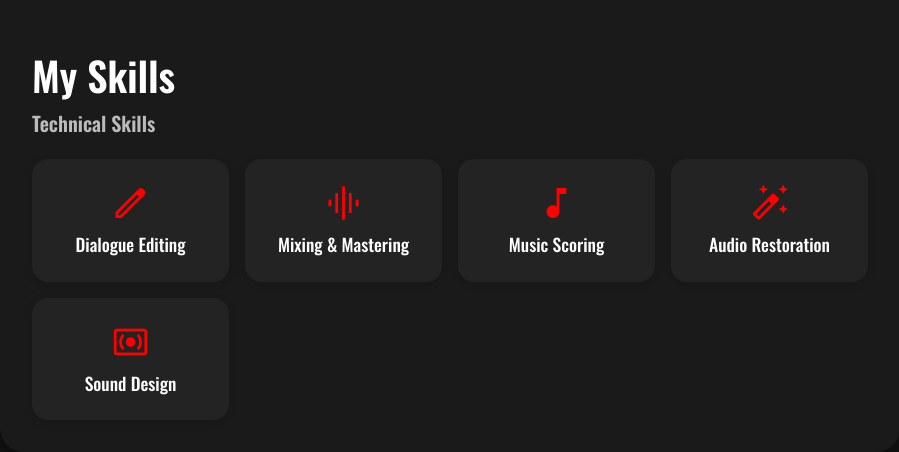
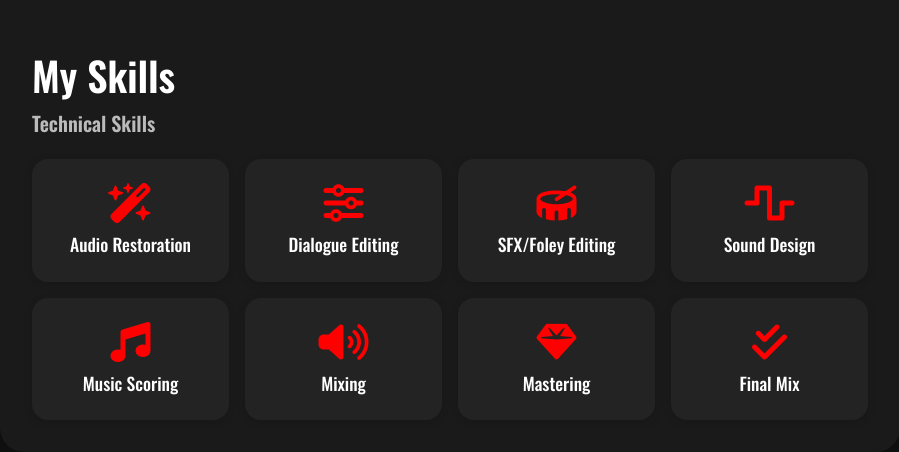
Before and after one commit to MoSiraphob/MoPortfolio, a plain HTML site: page index.html in a window 1280 px wide. Shown: the part 1383-1835 px from the top of the page, without its empty margins (260-1159 px from the left). Drawn offline with nearby package versions, Linux system fonts and the light colour scheme.

Commit message:
Skill Edit

```diff
--- a/index.html
+++ b/index.html
@@ -18,6 +18,9 @@
   <link rel="preconnect" href="https://fonts.googleapis.com">
   <link rel="preconnect" href="https://fonts.gstatic.com" crossorigin>
   <link href="https://fonts.googleapis.com/css2?family=Noto+Sans+Thai:wght@100..900&family=Oswald:wght@200..700&display=swap" rel="stylesheet">
+
+  <!-- Font Awesome CSS -->
+  <link rel="stylesheet" href="https://cdnjs.cloudflare.com/ajax/libs/font-awesome/6.4.2/css/all.min.css">
 </head>
 <body>
 
@@ -180,24 +183,36 @@
         <h3>Technical Skills</h3>
         <div class="skills-grid">
           <div class="skill-block">
-            <span class="skill-icon material-symbols-outlined">edit</span>
+            <span class="skill-icon fa-solid fa-wand-magic-sparkles"></span>
+            <span class="skill-name">Audio Restoration</span>
+          </div>
+          <div class="skill-block">
+            <span class="skill-icon fa-solid fa-sliders"></span>
             <span class="skill-name">Dialogue Editing</span>
           </div>
           <div class="skill-block">
-            <span class="skill-icon material-symbols-outlined">graphic_eq</span>
-            <span class="skill-name">Mixing & Mastering</span>
+            <span class="skill-icon fa-solid fa-drum"></span>
+            <span class="skill-name">SFX/Foley Editing</span>
           </div>
           <div class="skill-block">
-            <span class="skill-icon material-symbols-outlined">music_note</span>
+            <span class="skill-icon fa-solid fa-wave-square"></span>
+            <span class="skill-name">Sound Design</span>
+          </div>
+          <div class="skill-block">
+            <span class="skill-icon fa-solid fa-music"></span>
             <span class="skill-name">Music Scoring</span>
           </div>
           <div class="skill-block">
-            <span class="skill-icon material-symbols-outlined">auto_fix_high</span>
-            <span class="skill-name">Audio Restoration</span>
+            <span class="skill-icon fa-solid fa-volume-high"></span>
+            <span class="skill-name">Mixing</span>
           </div>
           <div class="skill-block">
-            <span class="skill-icon material-symbols-outlined">surround_sound</span>
-            <span class="skill-name">Sound Design</span>
+            <span class="skill-icon fa-solid fa-gem"></span>
+            <span class="skill-name">Mastering</span>
+          </div>
+          <div class="skill-block">
+            <span class="skill-icon fa-solid fa-check-double"></span>
+            <span class="skill-name">Final Mix</span>
           </div>
         </div>
       </div>
```
